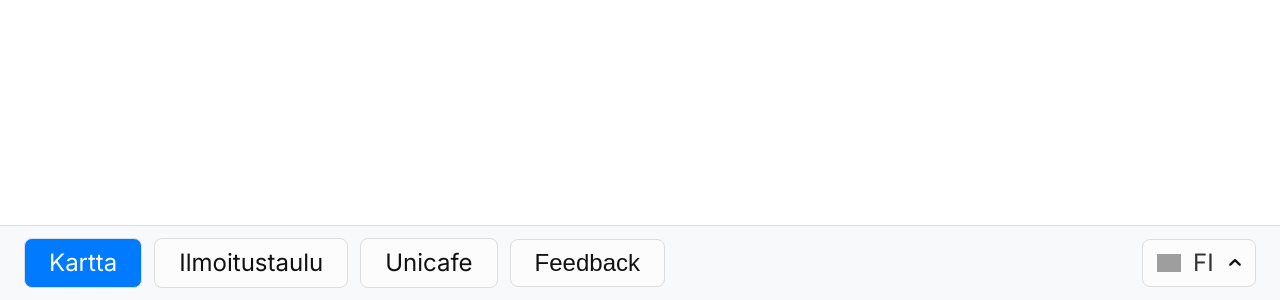
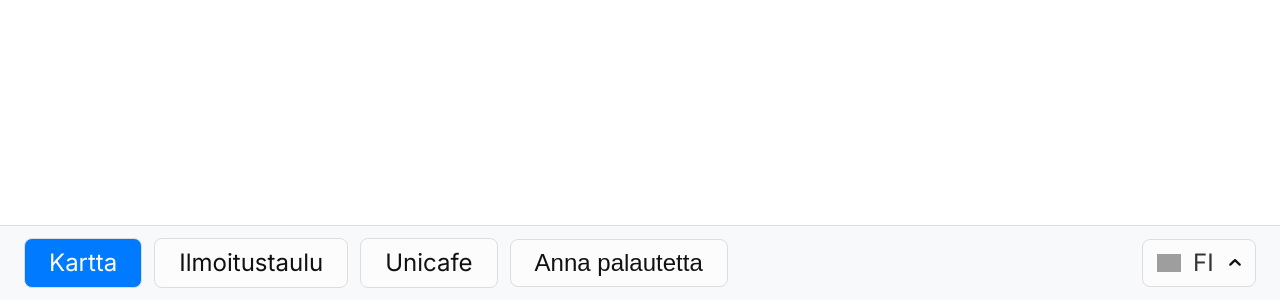
Before and after one commit to Infopisteprojekti/infopiste, a React (Vite) app in the folder frontend/: page / in a window 1280 px wide. Shown: the part 500-800 px from the top of the page. Built offline with nearby package versions, Linux system fonts and the light colour scheme; no server answers; grey boxes are pictures that could not be loaded.

Commit message:
Translations to giving feedback

```diff
--- a/frontend/src/components/Feedback.jsx
+++ b/frontend/src/components/Feedback.jsx
@@ -24,7 +24,7 @@ const Feedback = () => {
         className="button nav-button"
         onClick={changeVisibility}
       >
-        {visibility ? t('bulletinboard.qr-close') : 'Feedback'}
+        {visibility ? t('bulletinboard.qr-close') : t('feedback.open')}
       </button>
 
       <div
@@ -37,9 +37,7 @@ const Feedback = () => {
         }}
       >
         <div className="popup-header">
-          <h3 className="popup-title">
-            {'Give feedback via email to ashwin.rao@helsinki.fi'}
-          </h3>
+          <h3 className="popup-title">{t('feedback.description')}</h3>
           <button className="button" onClick={changeVisibility}>
             {t('bulletinboard.qr-close')}
           </button>
--- a/frontend/src/utils/i18n/locales/en.json
+++ b/frontend/src/utils/i18n/locales/en.json
@@ -56,5 +56,9 @@
     "Lounas": "Lunch",
     "Vegaanilounas": "Vegan Lunch",
     "Jälkiruoka": "Dessert"
+  },
+  "feedback": {
+    "open": "Give feedback",
+    "description": "Give feedback via email to ashwin.rao@helsinki.fi"
   }
 }
--- a/frontend/src/utils/i18n/locales/fi.json
+++ b/frontend/src/utils/i18n/locales/fi.json
@@ -54,5 +54,9 @@
   },
   "price-names": {
     "Lisäke": "Lisuke"
+  },
+  "feedback": {
+    "open": "Anna palautetta",
+    "description": "Anna palautetta sähköpostilla osoitteeseen ashwin.rao@helsinki.fi"
   }
 }
--- a/frontend/src/utils/i18n/locales/sv.json
+++ b/frontend/src/utils/i18n/locales/sv.json
@@ -56,5 +56,9 @@
     "Lounas": "Lunch",
     "Vegaanilounas": "Veganlunch",
     "Jälkiruoka": "Efterrätt"
+  },
+  "feedback": {
+    "open": "Ge respons",
+    "description": "Ge respons via e-post till ashwin.rao@helsinki.fi"
   }
 }
```
